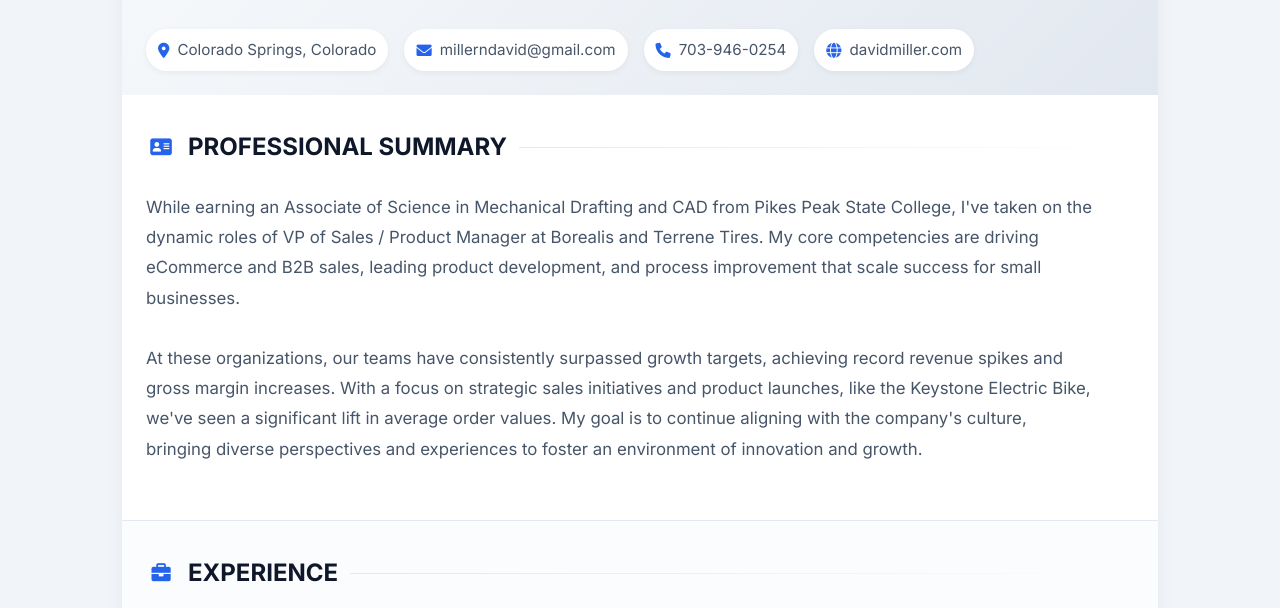
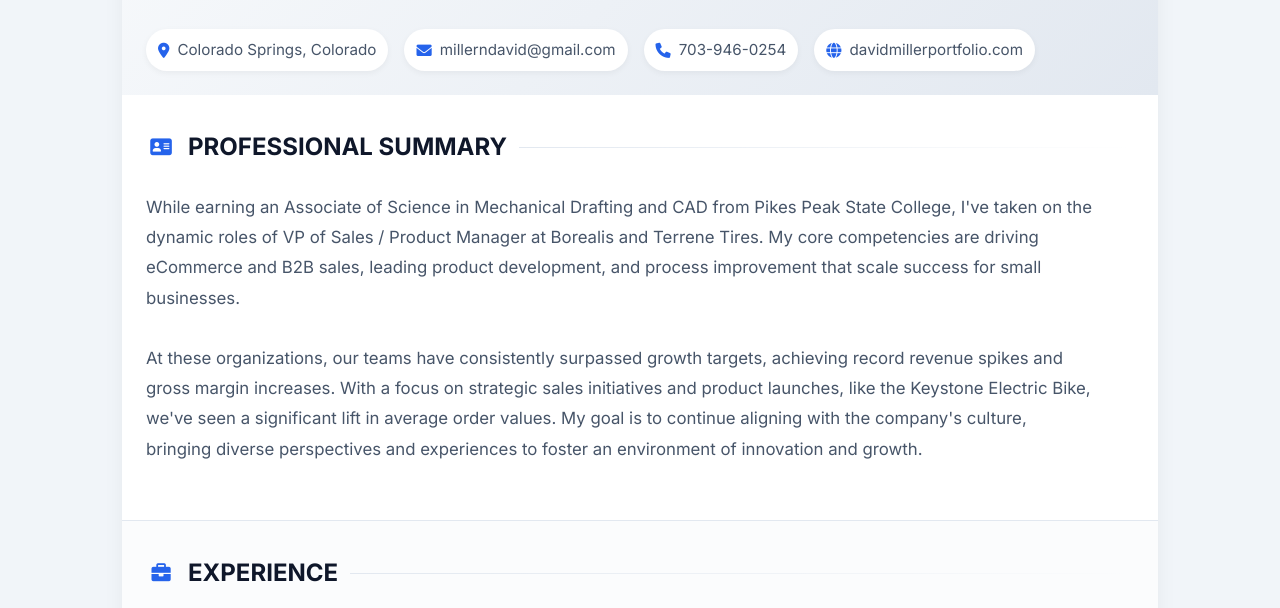
Before and after one commit to jesservillines/david-miller-portfolio, a plain HTML site: page david_miller_resume.html in a window 1280 px wide. Shown: the part 192-800 px from the top of the page. Drawn offline with Linux system fonts and the light colour scheme.

Commit message:
Update website domain to davidmillerportfolio.com

```diff
--- a/david_miller_resume.html
+++ b/david_miller_resume.html
@@ -562,7 +562,7 @@
                     <div class="contact-item"><i class="fas fa-map-marker-alt"></i> Colorado Springs, Colorado</div>
                     <div class="contact-item"><i class="fas fa-envelope"></i> millerndavid@gmail.com</div>
                     <div class="contact-item"><i class="fas fa-phone"></i> 703-946-0254</div>
-                    <div class="contact-item"><i class="fas fa-globe"></i> davidmiller.com</div>
+                    <div class="contact-item"><i class="fas fa-globe"></i> davidmillerportfolio.com</div>
                 </div>
             </div>
         </header>
```
Also changed, not shown: david_miller_resume_print.html (+1 -1 lines).
